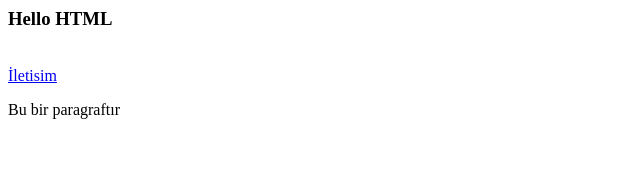
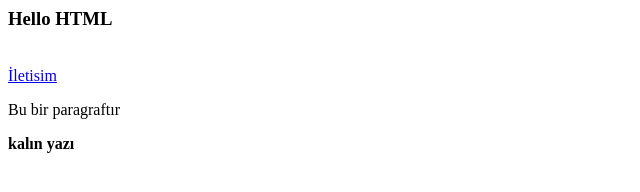
Before and after one commit to mahmutKayfeci/deneme, a plain HTML site: page index.html in a window 1280 px wide. Shown: the full height of the page, 0-640 px from the left. Drawn offline with Linux system fonts and the light colour scheme.

Commit message:
anasayfaya eklentiler yapıldı

```diff
--- a/index.html
+++ b/index.html
@@ -4,5 +4,6 @@
 	<h3>Hello HTML </h3> <br>
 	<a href="iletisim.html">İletisim</a> <br>
 	<p>Bu bir paragraftır</p>
+	<b>kalın yazı</b>
 </body>
 </html>
```
